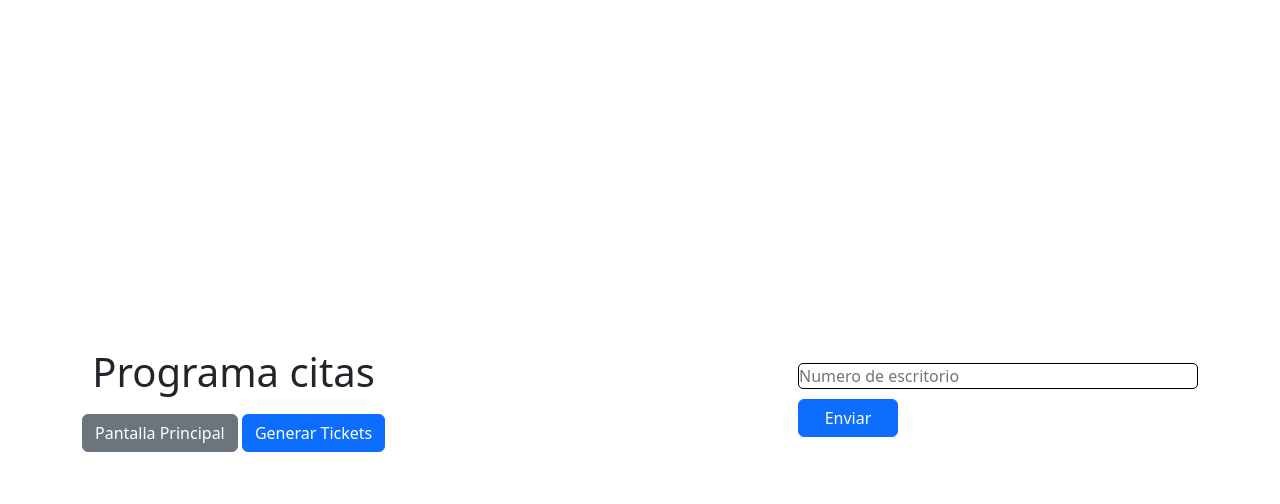
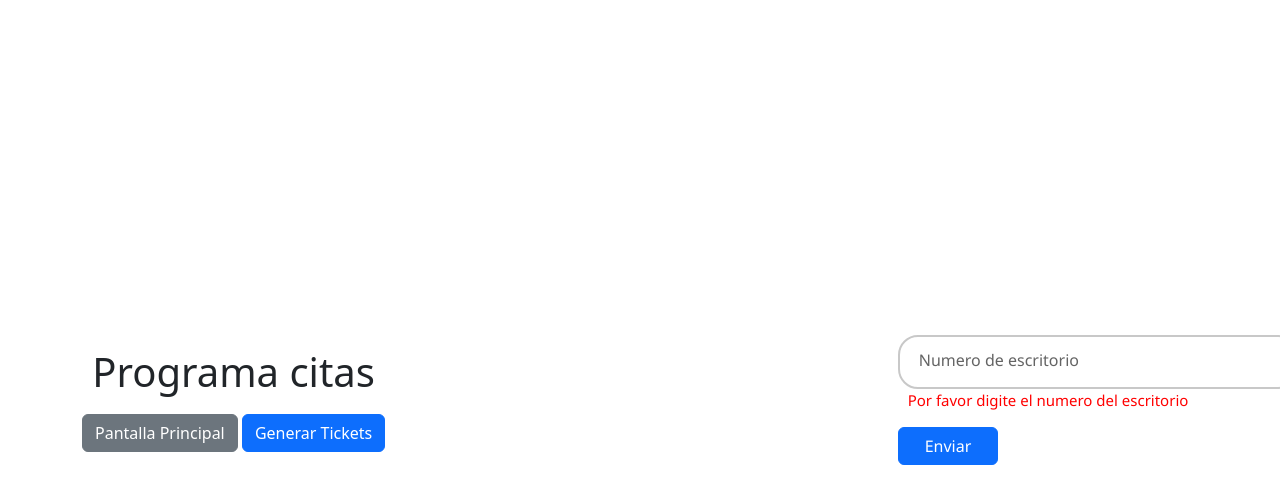
Before and after one commit to john-mejia-452342/sockets, a website: page public/index.html in a window 1280 px wide. Both pictures are taken after a click on the button "Enviar". Drawn offline with nearby package versions, Linux system fonts and the light colour scheme; no server answers.

Commit message:
Estilos realizados

```diff
--- a/public/index.html
+++ b/public/index.html
@@ -17,7 +17,11 @@
             <button type="button" class="btn btn-primary" id="btn-generar-ticket">Generar Tickets</button>
         </div>
         <div class="container-escritorio">
-            <input type="number" placeholder="Numero de escritorio" id="inputNumeroEscritorio">
+            <input type="number" required="" autocomplete="off" id="inputNumeroEscritorio">
+            <label for="numero-de-escritorio">Numero de escritorio</label>
+            <div class="errorEscritorio">
+                <h3 id="errorEscritorio"></h3>
+            </div>
             <button type="button" class="btn btn-primary" id="btn-generar-escritorio">Enviar</button>
         </div>
     </div>
@@ -44,24 +48,73 @@
         justify-content: space-between;
 
     }
-    .container-citas button{
+
+    .container-citas button {
         margin-top: 10px;
     }
 
-    .container-escritorio{
+    .container-escritorio {
         display: flex;
+        align-items: baseline;
         flex-direction: column;
     }
 
-    .container-escritorio input{
-        border: 1px solid black;
-        border-radius: 5px;
+    .container-escritorio button {
+        margin-top: 10px;
+        width: 100px;
+    }
+
+    .container-escritorio {
+        font-family: 'Segoe UI', sans-serif;
+        margin: 1em 0 1em 0;
+        width:300px;
+        position: relative;
+    }
+
+    .container-escritorio input {
+        font-size: 100%;
+        padding: 0.8em;
+        outline: none;
+        border: 2px solid rgb(200, 200, 200);
+        background-color: transparent;
+        border-radius: 20px;
         width: 400px;
     }
 
-    .container-escritorio button{
-        margin-top: 10px;
-        width: 100px;
+    .container-escritorio label {
+        font-size: 100%;
+        position: absolute;
+        left: 0;
+        padding: 0.8em;
+        margin-left: 0.5em;
+        pointer-events: none;
+        transition: all 0.3s ease;
+        color: rgb(100, 100, 100);
+    }
+
+    .container-escritorio :is(input:focus, input:valid)~label {
+        transform: translateY(-50%) scale(.9);
+        margin: 0em;
+        margin-left: 1.3em;
+        padding: 0.4em;
+        background-color: #ffffff;
+        border-radius: 12px;
+    }
+
+    .container-escritorio :is(input:focus, input:valid) {
+        border-color: rgb(150, 150, 200);
+    }
+
+    #errorEscritorio{
+        margin-top: 2px;
+        font-size: 15px;
+        color: red;
+    }
+    .errorEscritorio{
+        display: flex;
+        justify-content: center;
+        text-align: center;
+        width: 100%;
     }
 </style>
 
--- a/public/main.js
+++ b/public/main.js
@@ -43,6 +43,7 @@ const escritorios = new Set(); // Conjunto para almacenar los escritorios utiliz
     document.addEventListener('DOMContentLoaded', () => {
         const inputEscritorio = document.querySelector('#inputNumeroEscritorio');
         const btnGenerarEscritorio = document.getElementById('btn-generar-escritorio');
+        const errorEscritorio = document.getElementById('errorEscritorio')
 
         btnGenerarEscritorio.addEventListener('click', () => {
             const numeroEscritorio = parseInt(inputEscritorio.value);
@@ -52,8 +53,15 @@ const escritorios = new Set(); // Conjunto para almacenar los escritorios utiliz
 
                 // Agregar el número de escritorio como parámetro en la URL de la página "Escritorio"
                 window.open(`escritorio.html?escritorio=${numeroEscritorio}`, '_blank');
+                console.log(escritorios)
             } else {
-                alert('Número de escritorio inválido o ya utilizado.');
+                if(inputEscritorio.value.trim() === ""){
+                    errorEscritorio.textContent = 'Por favor digite el numero del escritorio'
+                }else if(inputEscritorio.value <=0){
+                    errorEscritorio.textContent = 'El numero del escritorio debe ser mayor que 0'
+                }else if(escritorios.has(numeroEscritorio)){
+                    errorEscritorio.textContent = 'Este escritorio ya esta en uso'
+                }
             }
         });
     });
```
Also changed, not shown: public/escritorio.html (+37 -4 lines).
